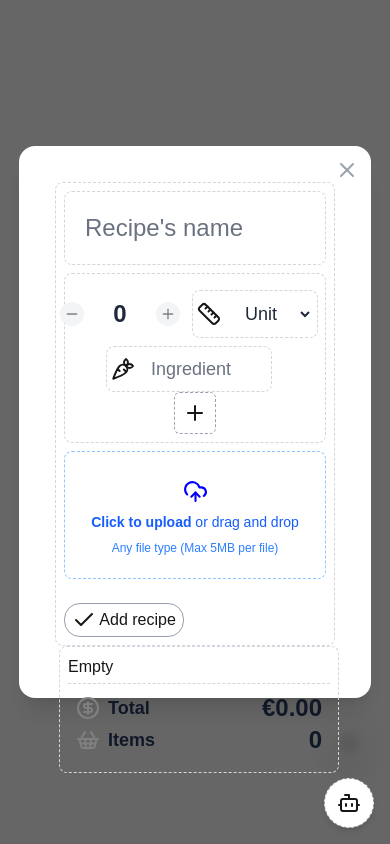
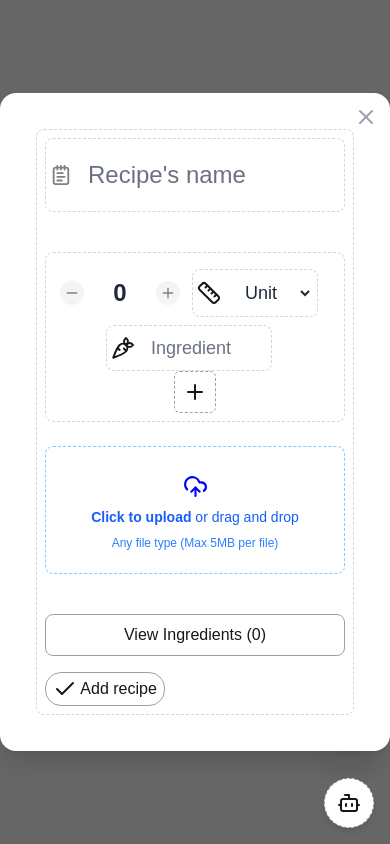
Before and after one commit to st9ho3/chat-agent, a Next.js app: page / in a window 390 px wide. Both pictures are taken after a click on the element 349 px from the left and 743 px from the top of the page. Built offline with nearby package versions, Linux system fonts and the light colour scheme.

Commit message:
made the form responsive

```diff
--- a/src/app/components/recipes/recipeForm.tsx
+++ b/src/app/components/recipes/recipeForm.tsx
@@ -25,6 +25,7 @@ const RecipeForm = () => {
 
   const [newId, setNewId] = useState<string>(() => uuidv4());
   const [tempIngredients, setTempIngredients] = useState<RecipeIngredients[]>([]);
+  const [isListVisible, setIsListVisible] = useState(false);
 
   const { register, handleSubmit, setValue, reset, formState } = useForm<FormFields>({
     defaultValues: {
@@ -73,25 +74,39 @@ const RecipeForm = () => {
   }
 
   return (
-    <div className='w-70 h-120 md:w-210 md:h-130 md:flex '>
-      <form onSubmit={handleSubmit(onSubmit)} className='border-1 border-gray-300 border-dashed p-2 rounded-lg flex flex-col'>
-        <div className='flex items-center border-1 border-gray-300 border-dashed rounded-lg p-1 '>
+     <>
+    {/* Main container */}
+    <div className='w-full md:w-210 md:h-130 md:flex'>
+
+      {/* Form Section (Left) */}
+      <form onSubmit={handleSubmit(onSubmit)} className='border-1 border-gray-300 border-dashed p-2 rounded-lg flex flex-col gap-y-4'>
+        <div className='flex items-center border-1 border-gray-300 border-dashed rounded-lg p-1'>
           <NotepadText color='gray' />
-          <input {...register('title')} id='title' type="text" className=' p-4 placeholder:text-gray-500 text-2xl focus:outline-none ' placeholder="Recipe's name" required />
+          <input {...register('title')} id='title' type="text" className='p-4 placeholder:text-gray-500 text-2xl focus:outline-none w-full' placeholder="Recipe's name" required />
         </div>
         <p className='text-red-500 ml-3'> {errors.title?.message} </p>
+
         <AddIngredient onAddIngredient={handleAddIngredient} recipesId={newId} />
 
+        <UploadFiles />
 
-        <UploadFiles />
+        {/* --- Button to show ingredients on mobile --- */}
+        <button
+          type='button'
+          onClick={() => setIsListVisible(true)}
+          className='md:hidden border border-gray-400 rounded-lg p-2 text-center hover:bg-gray-100 transition-colors duration-200'
+        >
+          View Ingredients ({tempIngredients.length})
+        </button>
 
         <div className='flex items-center justify-evenly border border-gray-400 rounded-2xl w-30 p-1 hover:bg-green-50 transition-colors duration-200 '>
           <Check />
           <button type='submit'>Add recipe</button>
         </div>
       </form>
-      <div className='flex flex-col items-center border-1 border-gray-300 border-dashed rounded-lg w-full p-2 ml-1'>
 
+      {/* Displayed Ingredients Section (Right side, hidden on mobile) */}
+      <div className='hidden md:flex flex-col items-center border-1 border-gray-300 border-dashed rounded-lg w-full p-2 md:ml-1 mt-4 md:mt-0'>
         <div className='w-full h-2/3 overflow-auto'>
           {tempIngredients.length > 0 ? tempIngredients.map((ing) =>
             <DisplayedIngredientItem
@@ -104,15 +119,39 @@ const RecipeForm = () => {
               unitPrice={10}
               quantity={ing.quantity}
             />
-          ) : <h3>Empty</h3>}
+          ) : <h3 className='text-center text-gray-500'>Empty</h3>}
+        </div>
+        <OrderTotal ingredients={tempIngredients} />
+      </div>
+    </div>
+
+    {/* --- Full-screen ingredient list for mobile --- */}
+    {isListVisible && (
+      <div className="fixed inset-0 bg-white z-50 p-4 flex flex-col md:hidden">
+        <div className="flex justify-between items-center mb-4">
+          <h2 className="text-xl font-semibold">Ingredients</h2>
+          <button onClick={() => setIsListVisible(false)} className="text-2xl font-bold">&times;</button>
         </div>
 
-        <OrderTotal
-          ingredients={tempIngredients}
-        />
+        <div className='flex-grow w-full h-2/3 overflow-auto mb-4'>
+          {tempIngredients.length > 0 ? tempIngredients.map((ing) =>
+            <DisplayedIngredientItem
+              key={ing.ingredientId}
+              onRemove={handleRemoveIngredient}
+              id={ing.ingredientId}
+              iconBgColor={ing.iconBgColor}
+              name={ing.name}
+              unit={ing.unit}
+              unitPrice={10}
+              quantity={ing.quantity}
+            />
+          ) : <h3 className='text-center text-gray-500'>Empty</h3>}
+        </div>
 
+        <OrderTotal ingredients={tempIngredients} />
       </div>
-    </div>
+    )}
+  </>
   )
 }
 
```
